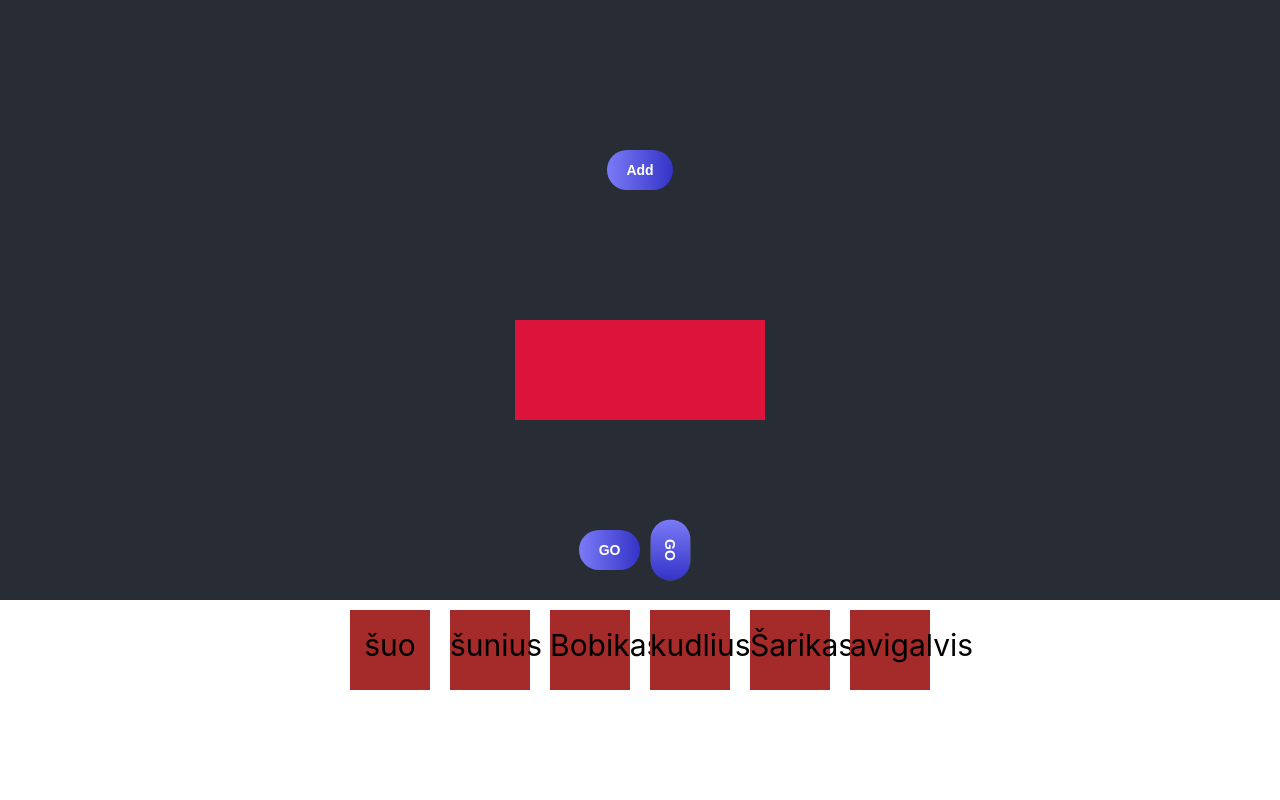
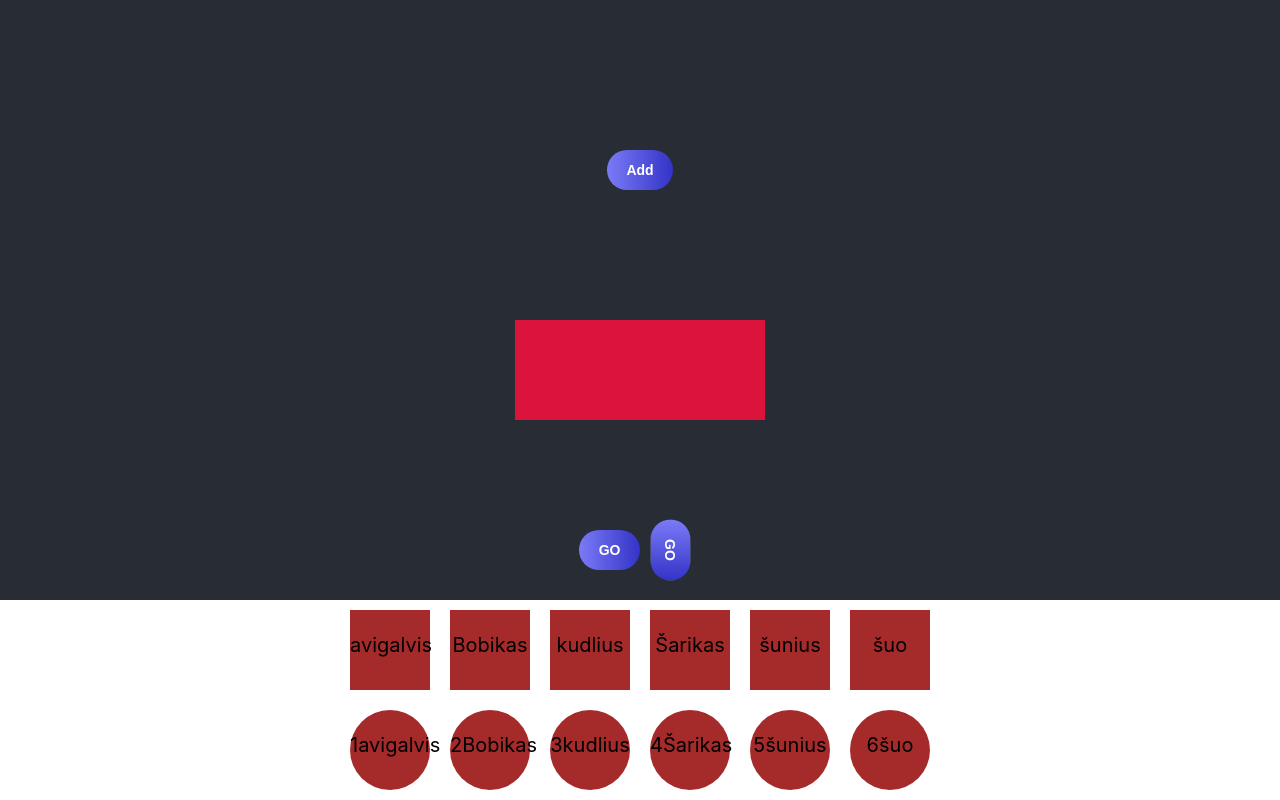
Before and after one commit to Rasosm/my-app-tasks, a React (Create React App) app: page / in a window 1280 px wide. Shown: the part 1710-2510 px from the top of the page. Before the commit the page ends 2410 px from the top, so only its background shows below. Built offline with nearby package versions, Linux system fonts and the light colour scheme.

Commit message:
Base list 2

```diff
--- a/src/App.jsx
+++ b/src/App.jsx
@@ -38,12 +38,26 @@ function App() {
                 <BtnTest />
             </header>
             <div className="container">
-                <div className="container">
+                <div className="dogs">
                     {dogs.map((dog, i) => (
-                        <div key={i} className="shape">
+                        <div key={i} className="shape suo">
                             {dog}
                         </div>
                     ))}
+                </div>
+                <div className="dogs">
+                    {dogs
+                        .sort((a, b) => b.length - a.length)
+                        .map((dog, i) => (
+                            <div
+                                key={i}
+                                className="shape suo"
+                                style={{ borderRadius: '50%' }}
+                            >
+                                {i + 1}
+                                {dog}
+                            </div>
+                        ))}
                 </div>
             </div>
         </div>
--- a/src/App.scss
+++ b/src/App.scss
@@ -45,6 +45,16 @@
     margin: 10px;
 
 }
+.circle {
+    width: 80px;
+    height: 80px;
+    background: brown;
+    line-height: 70px;
+    font-size: 30px;
+    margin: 10px;
+    border-radius: 50%;
+
+}
 .bin {
     display: flex;
     justify-content: center;
@@ -79,7 +89,22 @@
 
 .container{
     display: flex;
-    flex-direction: row;
+    flex-direction: column;
         align-items: center;
         justify-content: center;
+
 }
+.dogs{
+display: flex;
+    flex-direction: row;
+    align-items: center;
+    justify-content: center;
+
+
+}
+.suo{
+    font-size: 20px;
+}
+p{
+    margin: 0;
+}
```
